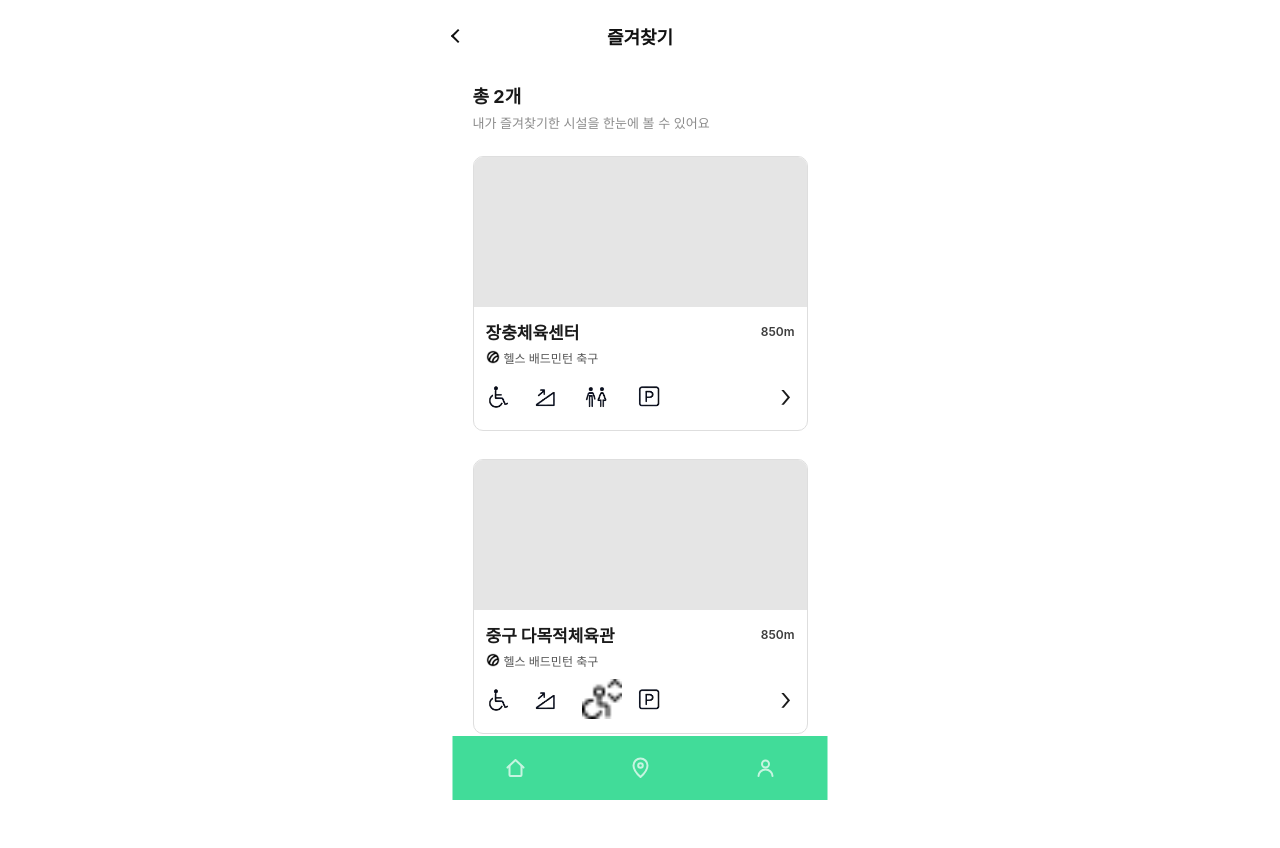
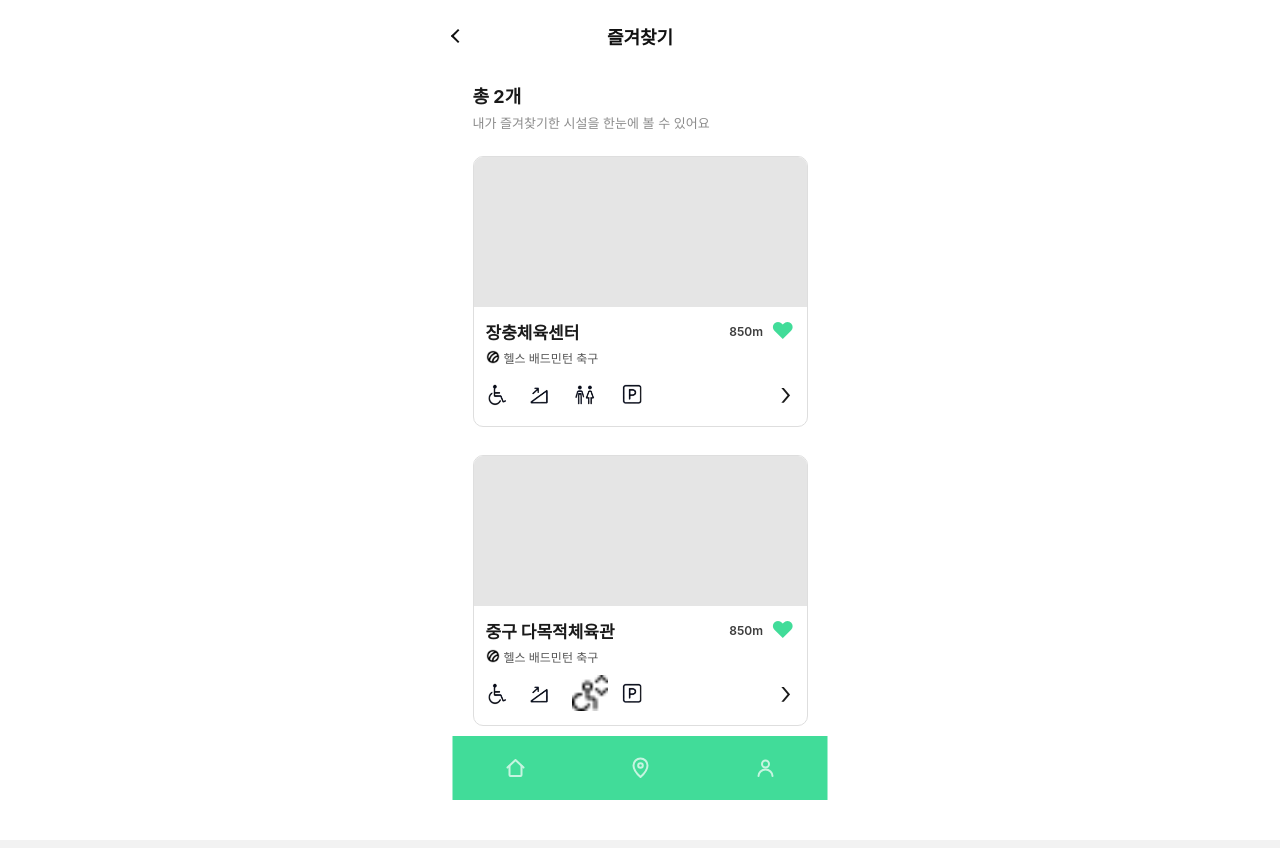
Before and after one commit to Public-Data-Contest-Bangi/Public-Data-Contest-FE, a React (Vite) app: page /favorites in a window 1280 px wide. Built offline with nearby package versions, Linux system fonts and the light colour scheme; a web font is replaced by a local one.

Commit message:
fix: 즐찾페이지 하트기능 추가

```diff
--- a/src/pages/MyPage/FavoritesPage.styled.js
+++ b/src/pages/MyPage/FavoritesPage.styled.js
@@ -62,3 +62,14 @@ export const List = styled.div`
 
     box-sizing: border-box;
 `;
+
+export const EmptyMessage = styled.p`
+    margin: 80px 0 0;
+
+    text-align: center;
+
+    font-size: 15px;
+    font-weight: 500;
+
+    color: #8c8c8c;
+`;
--- a/src/pages/MyPage/components/FavoriteFacilityCard.jsx
+++ b/src/pages/MyPage/components/FavoriteFacilityCard.jsx
@@ -31,6 +31,7 @@ function AccessIcon({ type }) {
 export default function FavoriteFacilityCard({
     facility,
     onClick,
+    onFavoriteRemove,
 }) {
     const {
         name,
@@ -39,11 +40,13 @@ export default function FavoriteFacilityCard({
         accessibility,
     } = facility;
 
+    const handleHeartClick = (event) => {
+        event.stopPropagation();
+        onFavoriteRemove();
+    };
+
     return (
-        <S.Card
-            type="button"
-            onClick={onClick}
-        >
+        <S.Card onClick={onClick}>
             <S.CardImage />
 
             <S.CardBody>
@@ -52,9 +55,19 @@ export default function FavoriteFacilityCard({
                         {name}
                     </S.CardName>
 
-                    <S.CardDistance>
-                        {distance}
-                    </S.CardDistance>
+                    <S.CardRight>
+                        <S.CardDistance>
+                            {distance}
+                        </S.CardDistance>
+
+                        <S.HeartButton
+                            type="button"
+                            aria-label="즐겨찾기 취소"
+                            onClick={handleHeartClick}
+                        >
+                            ♥
+                        </S.HeartButton>
+                    </S.CardRight>
                 </S.CardTitleRow>
 
                 <S.CardSports>
--- a/src/pages/MyPage/components/FavoriteFacilityCard.styled.js
+++ b/src/pages/MyPage/components/FavoriteFacilityCard.styled.js
@@ -1,9 +1,7 @@
 import styled from "styled-components";
 
-export const Card = styled.button`
+export const Card = styled.div`
     width: 100%;
-
-    padding: 0;
 
     border: 1px solid #dedede;
     border-radius: 10px;
@@ -12,11 +10,9 @@ export const Card = styled.button`
 
     background: #ffffff;
 
-    text-align: left;
-
     cursor: pointer;
 
-    font-family: inherit;
+    box-sizing: border-box;
 `;
 
 export const CardImage = styled.div`
@@ -47,11 +43,32 @@ export const CardName = styled.h3`
     color: #1a1a1a;
 `;
 
+export const CardRight = styled.div`
+    display: flex;
+    align-items: center;
+
+    gap: 8px;
+`;
+
 export const CardDistance = styled.span`
     font-size: 12px;
     font-weight: 600;
 
     color: #3d3d3d;
+`;
+
+export const HeartButton = styled.button`
+    padding: 0;
+
+    border: none;
+    background: transparent;
+
+    font-size: 23px;
+    line-height: 1;
+
+    color: #41dc99;
+
+    cursor: pointer;
 `;
 
 export const CardSports = styled.div`
@@ -79,12 +96,12 @@ export const CardAccessRow = styled.div`
     display: flex;
     align-items: center;
 
-    gap: 8px;
+    gap: 7px;
 `;
 
 export const AccessIcon = styled.img`
-    width: 40px;
-    height: 40px;
+    width: 36px;
+    height: 36px;
 
     object-fit: contain;
 `;
--- a/src/pages/MyPage/components/FavoritesList.jsx
+++ b/src/pages/MyPage/components/FavoritesList.jsx
@@ -1,3 +1,4 @@
+import { useState } from "react";
 import { useNavigate } from "react-router-dom";
 
 import FavoriteFacilityCard from "./FavoriteFacilityCard";
@@ -9,15 +10,27 @@ import * as S from "../FavoritesPage.styled";
 export default function FavoritesList() {
     const navigate = useNavigate();
 
+    const [favorites, setFavorites] =
+        useState(FAVORITE_FACILITIES);
+
     const handleFacilityClick = (id) => {
         navigate(`/facility-detail/${id}`);
+    };
+
+    const handleFavoriteRemove = (id) => {
+        setFavorites((prev) =>
+            prev.filter(
+                (facility) =>
+                    facility.id !== id
+            )
+        );
     };
 
     return (
         <>
             <S.InfoSection>
                 <S.Count>
-                    총 {FAVORITE_FACILITIES.length}개
+                    총 {favorites.length}개
                 </S.Count>
 
                 <S.Description>
@@ -25,17 +38,36 @@ export default function FavoritesList() {
                 </S.Description>
             </S.InfoSection>
 
+            {favorites.length > 0 ? (
                 <S.List>
-                {FAVORITE_FACILITIES.map((facility) => (
+                    {favorites.map(
+                        (facility) => (
                             <FavoriteFacilityCard
-                        key={facility.id}
-                        facility={facility}
+                                key={
+                                    facility.id
+                                }
+                                facility={
+                                    facility
+                                }
                                 onClick={() =>
-                            handleFacilityClick(facility.id)
+                                    handleFacilityClick(
+                                        facility.id
+                                    )
+                                }
+                                onFavoriteRemove={() =>
+                                    handleFavoriteRemove(
+                                        facility.id
+                                    )
                                 }
                             />
-                ))}
+                        )
+                    )}
                 </S.List>
+            ) : (
+                <S.EmptyMessage>
+                    즐겨찾기한 시설이 없어요.
+                </S.EmptyMessage>
+            )}
         </>
     );
 }
```
Lines whose indentation alone changed are shown as unchanged.
